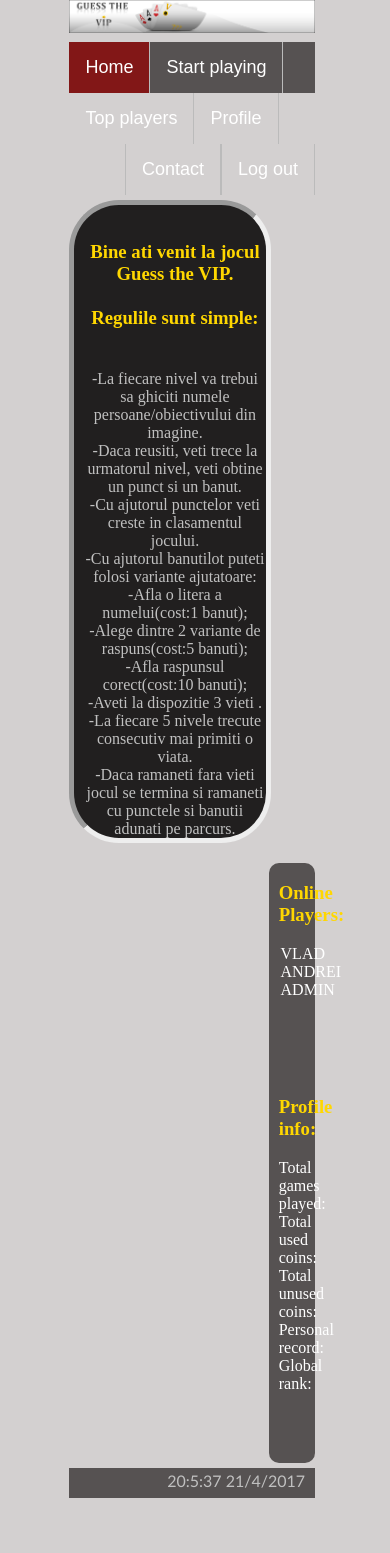
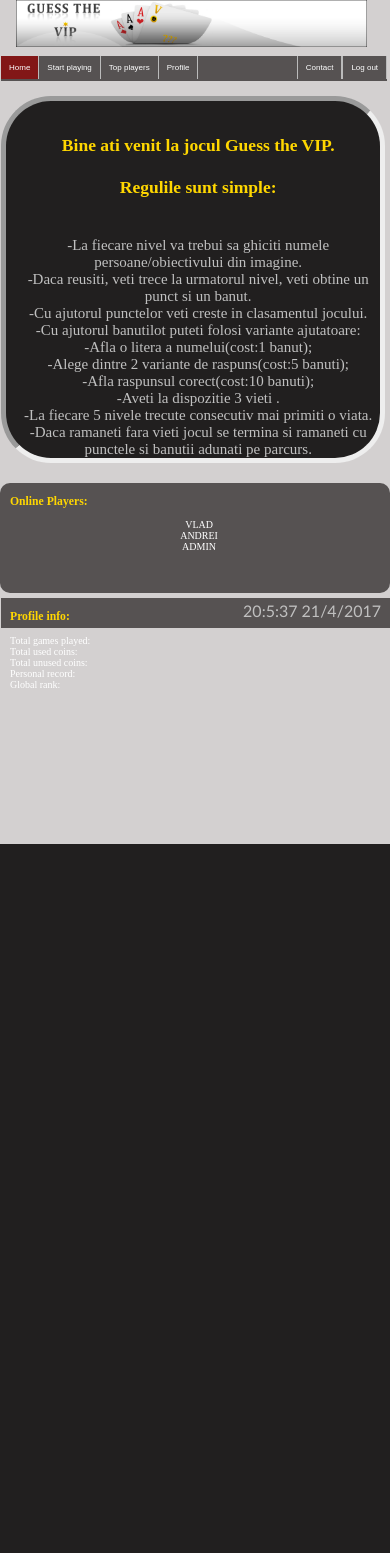
Before and after one commit to vladmihociu/twproject, a PHP site: page /pagini_html/home.html in a window 390 px wide. After the commit the page ends 844 px from the top, so only its background shows below. Run offline with PHP 8.4, Linux system fonts and the light colour scheme.

Commit message:
Added media querys for responsive web design
Added a media query for maximum 600px width and a query for width between 601px and 1000px

```diff
--- a/css/style.css
+++ b/css/style.css
@@ -140,7 +140,7 @@
 }
 
 .user-input{
-position:absolute;
+position:relative;
 transform: translate(15vw,0px);
 }
 
@@ -292,3 +292,134 @@
     float: right;
     padding-top: 16px;
 }
+@media only screen and (max-width: 600px)
+{
+
+
+    ul {
+        list-style-type: none;
+        height:25px;
+        width: 99%;
+        text-align: center;
+		margin-left:1px;
+
+    }
+    .li-customize a {
+        display:block;
+        border-right: 1px solid #bbb;
+        color: white;
+        text-align: center;
+        padding: 7px 8px;
+        font-size:8px;
+        font-family: sans-serif;
+        transition: .4s all ease-in-out;
+    }
+    .continut{
+    width: 96%;
+    min-height: 250px;
+    background-color: #211f1f;
+    margin-top: 5px;
+    margin-bottom:15px;
+    border-style: inset;
+    border-radius: 50px;
+    border-width: 5px;
+    font-size: 15px;
+	margin-left:1px;
+    }
+    .rightside{
+    float:left;
+    min-height:110px;
+    background-color:#565252;
+    height: 60px;
+    width: 100%;
+    margin-top:5px;
+    margin-bottom : 5px;
+    font-size: 10px;
+    }
+    .footer{
+    width: 100%;
+    height: 30px;
+    background-color:#565252;
+    font-family:Candara;
+    clear : both;
+    margin-top: 5px;
+    margin-bottom: 5px;
+	margin-left:1px;
+    }
+    .time{
+        font-size: 15px;
+    }
+    .profileinfo{
+        float: right;
+        margin-top: -77px;
+        margin-right: 40%;
+    }
+	.body_website {
+	margin:0;
+	padding:0;
+	width:100%;
+	margin: 0 auto;
+	color:#fff;
+	background-color:#D3D0D0
+}
+}
+@media only screen and (min-width:601px) and (max-width:1000px){
+
+
+    ul {
+        list-style-type: none;
+        height:38px;
+        width: 99%;
+        text-align: center;
+		margin-left:1px;
+
+    }
+    .li-customize a {
+        display:block;
+        border-right: 1px solid #bbb;
+        color: white;
+        text-align: center;
+        padding: 11px 12px;
+        font-size:13px;
+        font-family: sans-serif;
+        transition: .4s all ease-in-out;
+    }
+    .continut{
+    width: 70%;
+    min-height: 250px;
+    background-color: #211f1f;
+    margin-top: 5px;
+    margin-bottom:15px;
+    border-style: inset;
+    border-radius: 50px;
+    border-width: 5px;
+    font-size: 15px;
+	margin-left:1px;
+    }
+    .rightside{
+    width: 20%;
+	min-height:400px;
+    }
+    .footer{
+    width: 100%;
+    height: 30px;
+    background-color:#565252;
+    font-family:Candara;
+    clear : both;
+    margin-top: 5px;
+    margin-bottom: 5px;
+	margin-left:1px;
+    }
+    .time{
+        font-size: 15px;
+    }
+	.body_website {
+	margin:0;
+	padding:0;
+	width:100%;
+	margin: 0 auto;
+	color:#fff;
+	background-color:#D3D0D0
+}
+
+}
```
